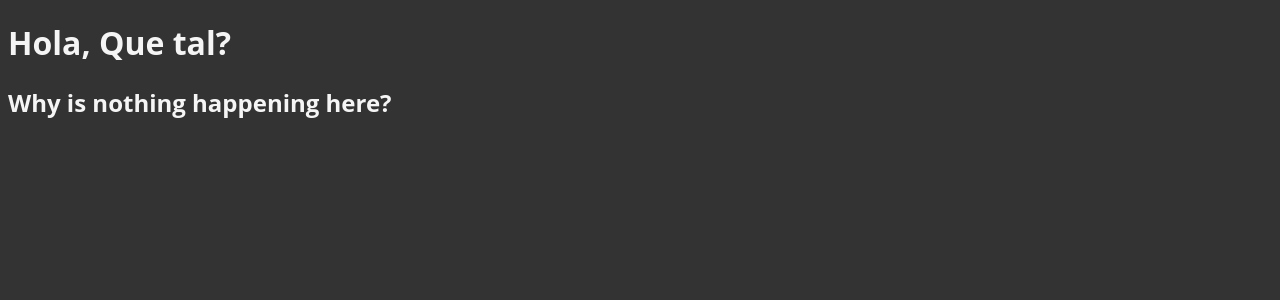
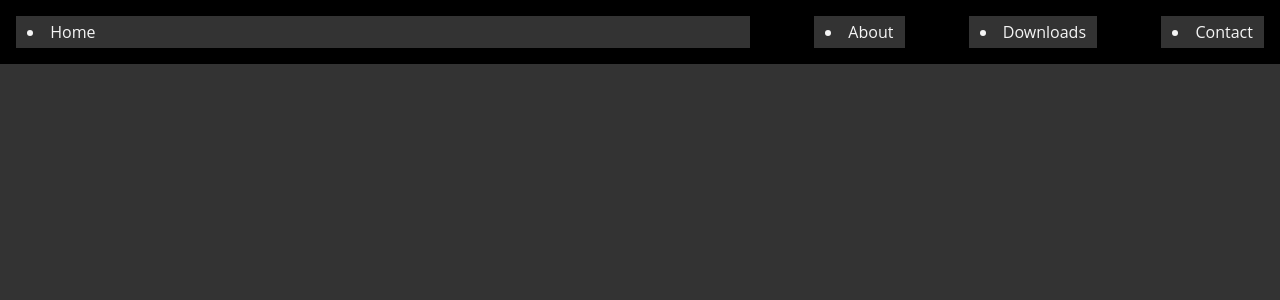
Before and after one commit to mndys/nav-slide, a React (Create React App) app: page / in a window 1280 px wide. Shown: the top 300 px of the page. Built offline with nearby package versions, Linux system fonts and the light colour scheme.

Commit message:
Add React Navigation

```diff
--- a/src/App.js
+++ b/src/App.js
@@ -1,9 +1,9 @@
+import Navigation from "./Components/Navigation";
 
 function App() {
   return (
     <div>
-      <h1>Hola, Que tal?</h1>
-      <h2>Why is nothing happening here?</h2>
+      <Navigation />
     </div>
   );
 }
--- /dev/null
+++ b/src/Components/Navigation.jsx
@@ -0,0 +1,34 @@
+import styled from "styled-components"
+
+export default function Navigation() {
+    return (
+        <Nav>
+           <li>Home</li>
+           <li>About</li>
+           <li>Downloads</li>
+           <li>Contact</li>
+        </Nav>
+    )
+}
+
+const Nav = styled.nav`
+    display: flex;
+    justify-content: end;
+    align-items: center;
+    gap: 0 2rem;
+    background-color: #000;
+    width: 100vw;
+    top: 0;
+    left: 0;
+    height: 4em;
+
+    li {
+        text-decoration: none;
+        color: inherit;
+        background-color: #333;
+
+        :first-of-type{
+            flex: 1;
+        }
+    }
+`
--- a/src/Style/GlobalStyle.js
+++ b/src/Style/GlobalStyle.js
@@ -2,11 +2,19 @@ import { createGlobalStyle } from 'styled-components/macro'
 
 const GlobalStyle = createGlobalStyle`
     html {
+        box-sizing: border-box;
+    }
+
+    body {
         margin: 0;
-        box-sizing: border-box;
         background: #333;
         color: whitesmoke;
         font-family: 'Open Sans';
     }
+
+    li {
+        margin: .5rem 1rem;
+        padding: .3rem .7rem;
+    }
 `
 export default GlobalStyle
```
